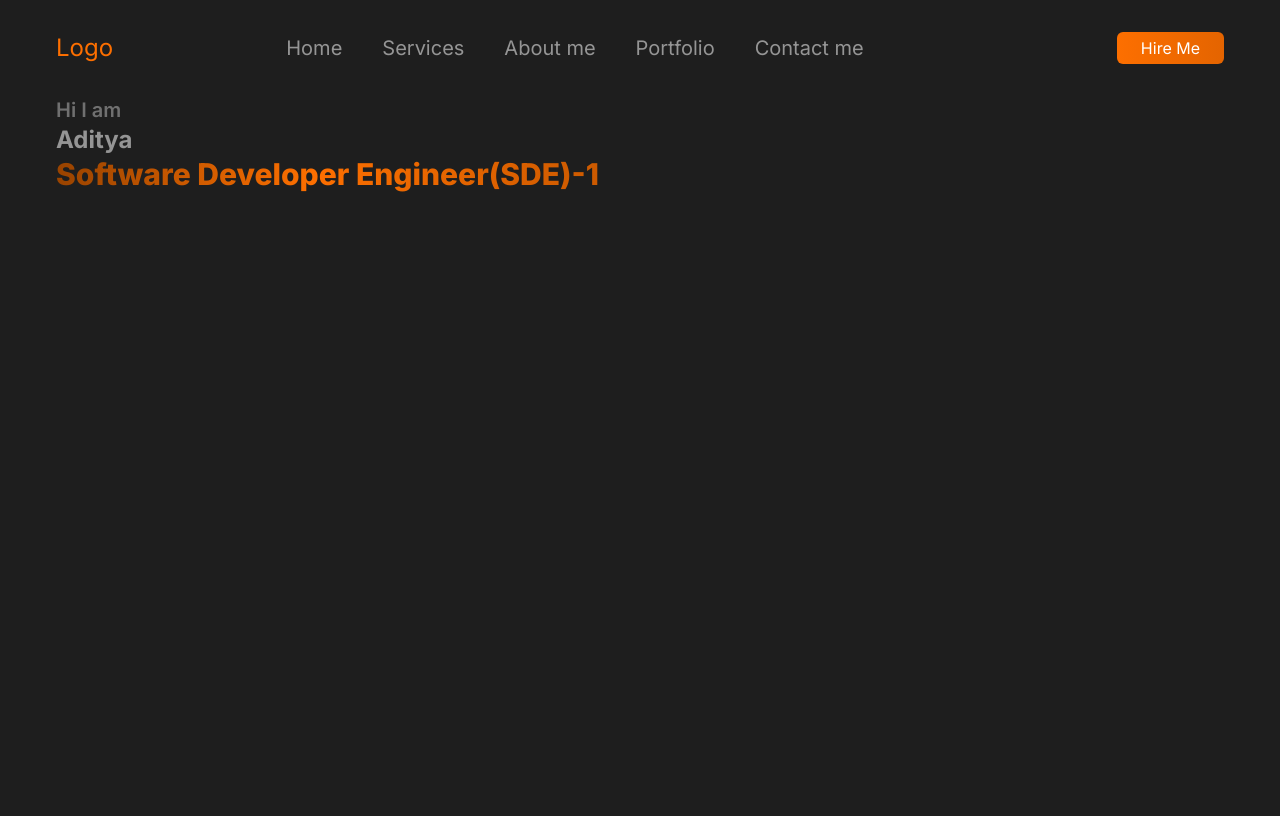
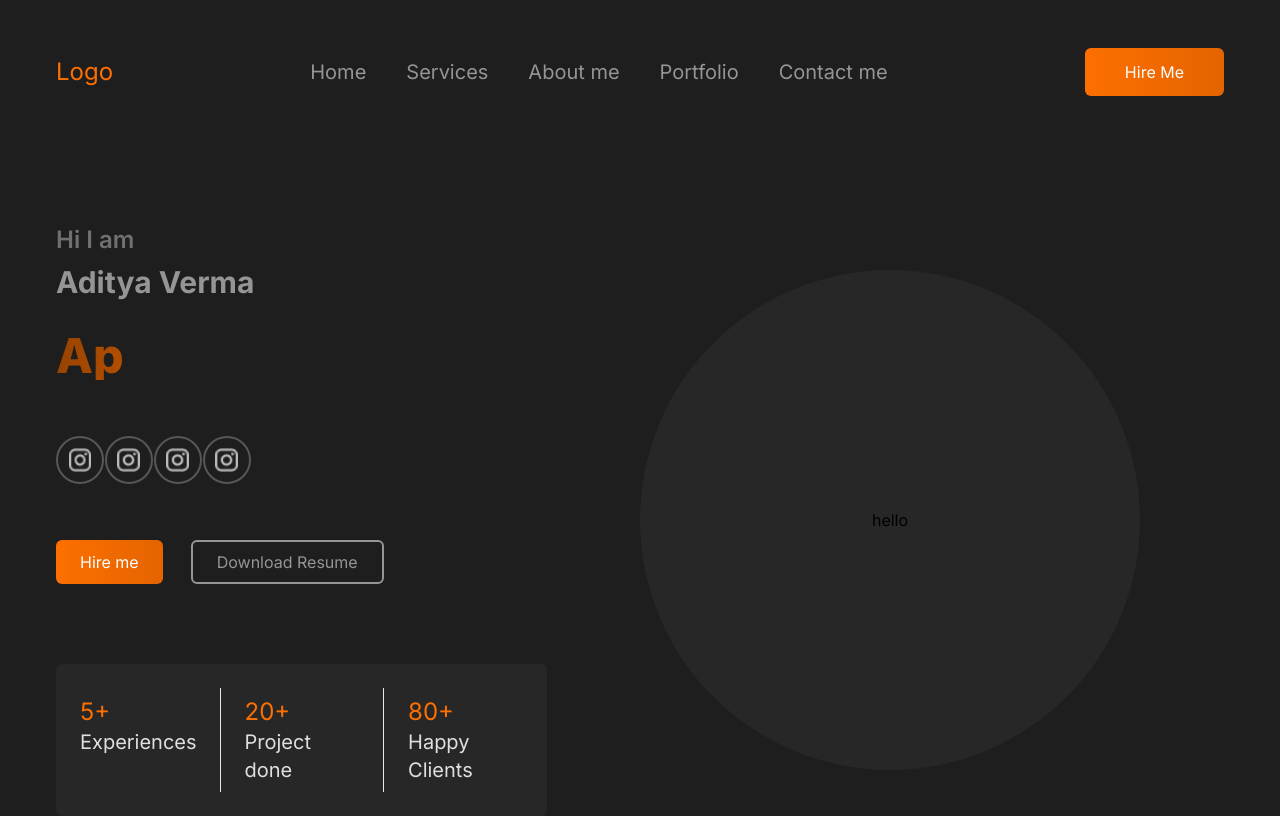
Before and after one commit to Adityaverma1998/Portfolio, a Next.js app: page / in a window 1280 px wide. Shown: the top 816 px of the page. Built offline with nearby package versions, Linux system fonts and the light colour scheme.

Commit message:
feat: add hero section

```diff
--- /dev/null
+++ b/hello.js
@@ -0,0 +1 @@
+console.log("hello");
--- a/package.json
+++ b/package.json
@@ -9,6 +9,10 @@
     "lint": "next lint"
   },
   "dependencies": {
+    "@emotion/react": "^11.11.4",
+    "@emotion/styled": "^11.11.5",
+    "@mui/icons-material": "^5.16.1",
+    "@mui/material": "^5.16.1",
     "next": "14.2.5",
     "react": "^18",
     "react-dom": "^18",
--- a/src/app/page.tsx
+++ b/src/app/page.tsx
@@ -5,7 +5,7 @@ import HeroSection from "@/components/hero-section";
 export default function Home() {
   return (
       <>
-        <div className={'px-14'}>
+        <div className={'px-4 md:px-14'}>
             <HeaderSection/>
             <HeroSection/>
 
--- a/src/components/header/index.tsx
+++ b/src/components/header/index.tsx
@@ -1,21 +1,94 @@
+"use client"
+import {useState} from "react";
+import Link from "next/link";
+import MenuIcon from '@mui/icons-material/Menu';
+import CloseIcon from '@mui/icons-material/Close';
 const HeaderSection=()=>{
+
+    const [isOpen, setIsOpen] = useState(false);
+
+    const toggleDrawer = () => {
+        setIsOpen(!isOpen);
+    };
+
+    console.log('check is open now',isOpen)
     return(
         <>
-            <header className={'flex justify-between py-8 items-center'}>
+        <header className={'hidden lg:flex justify-between py-12 items-center '}>
             <p className={'text-2xl text-accent'}>Logo</p>
-                <ul className={'flex gap-10'}>
+            <ul className={' flex gap-10'}>
                 <li className={' text-xl text-link transition-text duration-250 hover:text-accent cursor-pointer'}>Home</li>
                 <li className={'text-xl text-link transition-text duration-250 hover:text-accent cursor-pointer'}>Services</li>
-                    <li className={'text-xl text-link transition-text duration-250 hover:text-accent cursor-pointer'}>About me</li>
+                <li className={'text-xl text-link transition-text duration-250 hover:text-accent cursor-pointer'}>About
+                    me
+                </li>
                 <li className={'text-xl text-link transition-text duration-250 hover:text-accent cursor-pointer'}>Portfolio</li>
-                    <li className={'text-xl text-link transition-text duration-250 hover:text-accent cursor-pointer'}>Contact me</li>
-                    <li className={'text-xl text-link transition-text duration-250 hover:text-accent cursor-pointer'}></li>
-                    <li className={'text-xl text-link transition-text duration-250 hover:text-accent cursor-pointer'}></li>
+                <li className={'text-xl text-link transition-text duration-250 hover:text-accent cursor-pointer'}>Contact
+                    me
+                </li>
+                {/*<li className={'text-xl text-link transition-text duration-250 hover:text-accent cursor-pointer'}></li>*/}
+                {/*<li className={'text-xl text-link transition-text duration-250 hover:text-accent cursor-pointer'}></li>*/}
             </ul>
-                <button className={'bg-button-gradient text-button px-6 py-1 rounded-md'}>
+            <button className={'bg-button-gradient text-button px-10 py-3 rounded-md'}>
                 Hire Me
 
             </button>
+        </header>
+
+        <header className={'lg:hidden flex justify-between py-8 items-center '}>
+            <div className={'w-full flex  justify-between items-center'}>
+                <button
+                    onClick={toggleDrawer}
+                    className="text-white p-2 focus:outline-none focus:ring-2 focus:ring-gray-800 rounded-md"
+                >
+                    {isOpen ? <CloseIcon/> : <MenuIcon/>}
+                </button>
+
+                <p className={'text-2xl text-accent'}>Logo</p>
+
+                <button className={'bg-button-gradient text-button px-3 py-3 rounded-md'}>
+                    Hire Me
+
+                </button>
+            </div>
+            <div
+                className={`fixed top-0 left-0 w-full h-full bg-primary text-white transform ${
+                    isOpen ? 'translate-x-0' : '-translate-x-full'
+                } transition-transform duration-300 ease-in-out z-50`}
+            >
+                <div className={'w-full flex justify-end items-center'}>
+                    <button
+                        onClick={toggleDrawer}
+                        className="text-white p-2 focus:outline-none focus:ring-2 focus:ring-gray-800 rounded-md"
+                    >
+                        {isOpen ? <CloseIcon/> : <MenuIcon/>}
+                    </button>
+                </div>
+                <div className="flex flex-col p-4">
+                    <Link href="/">
+                        <p className="py-2 px-4 text-xl text-link transition-text duration-250 hover:text-accent cursor-pointer">Home</p>
+                    </Link>
+
+                    <Link href="/">
+                        <p className="py-2 px-4 text-xl text-link transition-text duration-250 hover:text-accent cursor-pointer">Services</p>
+                    </Link>
+                    <Link href="/">
+                        <p className="py-2 px-4 text-xl text-link transition-text duration-250 hover:text-accent cursor-pointer">About me</p>
+                    </Link>
+                    <Link href="/">
+                        <p className="py-2 px-4 text-xl text-link transition-text duration-250 hover:text-accent cursor-pointer">Portfolio</p>
+                    </Link>
+                    <Link href="/">
+                        <p className="py-2 px-4 text-xl text-link transition-text duration-250 hover:text-accent cursor-pointer">Contact me</p>
+                    </Link>
+                    {/*<Link href="/">*/}
+                    {/*    <p className="py-2 px-4 hover:bg-gray-700 rounded-md">Home</p>*/}
+                    {/*</Link>*/}
+
+
+                </div>
+            </div>
+
         </header>
 </>
 )
--- a/src/components/hero-section/hero-typo/index.tsx
+++ b/src/components/hero-section/hero-typo/index.tsx
@@ -1,24 +1,43 @@
 "use client"
 import Typewriter from 'typewriter-effect';
+import SocialMedia from "@/components/hero-section/social-media";
 
 
 
-
+const socialMedia =[
+    {
+        icon:'/images/instagram.png',
+        link:'https://www.google.com'
+    },
+    {
+        icon:'/images/instagram.png',
+        link:'https://www.google.com'
+    },
+    {
+        icon:'/images/instagram.png',
+        link:'https://www.google.com'
+    },
+    {
+        icon:'/images/instagram.png',
+        link:'https://www.google.com'
+    },
+]
 
 const HeroTypo =()=>{
     return(
         <>
-            <div className={''}>
-                <p className={'text-subheading text-xl font-semibold'}> Hi I am</p>
+            <div className={'w-full pt-20'}>
+                <p className={'text-subheading text-xl  md:text-2xl font-semibold'}> Hi I am</p>
 
-                <p className={'text-2xl text-body font-bold'}> Aditya</p>
+                <p className={'text-2xl md:text-3xl text-body font-bold pt-2'}> Aditya Verma</p>
 
 
-                <h1 className={'text-gradient text-3xl font-extrabold'}>
+                <div className={'pt-8'}>
+                    <h1 className={'text-gradient text-3xl  md:text-5xl font-extrabold'}>
                         <Typewriter
                             options={{
 
-                            strings: ['Software Developer Engineer(SDE)-1', 'Web Developer','App Developer','FullStack Developer'],
+                                strings: [ 'Web Developer', 'App Developer', 'FullStack Developer'],
                                 autoStart: true,
                                 loop: true,
                             }}
@@ -26,6 +45,44 @@ const HeroTypo =()=>{
 
                     </h1>
                 </div>
+                <div className={' py-14  w-[72%] md:w-1/3 flex justify-between' }>
+                    {
+                        socialMedia?.map((items:any,index:number)=>{
+                            return  <SocialMedia key={index} icon={items?.icon} link={items?.link} />
+
+                        })
+                    }
+                </div>
+
+                <div className={'flex  gap-7'}>
+                    <button className={'bg-button-gradient text-button px-6 py-2 rounded-md'}>
+                        Hire me
+                    </button>
+
+                    <button className={'border-2 border-[#959595] rounded-md px-6 py-2 text-[#959595] bg-transparent'}>
+                       Download Resume
+                    </button>
+                </div>
+
+                <div className={'py-20'}>
+                    <div className={'w-[84%] bg-sub-primary grid grid-cols-3 divide-x  py-6 rounded-md'}>
+                        <div className={' px-6 py-2'}>
+                            <p className={'text-2xl text-accent'}> 5+ </p>
+                            <p className={'text-xl text-light'}> Experiences</p>
+                        </div>
+                        <div className={' px-6 py-2'}>
+                            <p className={'text-2xl text-accent'}> 20+ </p>
+                            <p className={'text-xl text-light'}> Project done</p>
+                        </div>
+                        <div className={' px-6 py-2'}>
+                            <p className={'text-2xl text-accent'}> 80+ </p>
+                            <p className={'text-xl text-light'}> Happy Clients</p>
+                        </div>
+
+                    </div>
+
+                </div>
+            </div>
         </>
     )
 }
--- a/src/components/hero-section/index.tsx
+++ b/src/components/hero-section/index.tsx
@@ -3,8 +3,16 @@ import HeroTypo from "@/components/hero-section/hero-typo";
 const HeroSection = ()=>{
     return(
         <>
-            <div className={'flex flex-col md:flex-row'}>
-                <HeroTypo/>
+            <div className={'flex  md:flex-row flex-col items-center  '}>
+                <div className={'w-full lg:w-1/2'}>
+                    <HeroTypo/>
+
+                </div>
+                <div className={''}>
+                    <div className={'h-[500px] aspect-square bg-sub-primary rounded-full flex items-center justify-center'}>
+                        <h1>hello</h1>
+                    </div>
+                </div>
             </div>
         </>
     )
--- a/src/components/hero-section/social-media/index.tsx
+++ b/src/components/hero-section/social-media/index.tsx
@@ -1,3 +1,6 @@
+import Link from "next/link";
+import Image from "next/image";
+import metamask from "*.svg";
 interface SocialMediaProd{
     icon:string;
     link:string;
@@ -5,9 +8,27 @@ interface SocialMediaProd{
 const SocialMedia =(props:SocialMediaProd)=>{
     return(
         <>
-            <div className={''}>
+            {/*<div className="h-12 w-[25%] flex justify-center items-center relative">*/}
+            {/*    <Image src={'/images/instagram.png'} layout="fill" objectFit="contain" alt="metamask"/>*/}
+            {/*</div>*/}
+            <a href="https://www.google.com" target="_blank" rel="noopener noreferrer">
+                <div
+                    className=" h-12 w-12 bg-transparent rounded-full flex items-center justify-center border-2 border-[#575757] cursor-pointer ">
+                   <div className={'h-6 w-6 relative'}>
+                       <Image
+                           src="/images/instagram.png"
+                           layout="fill"
+                           objectFit="contain"
+                           alt="metamask"
+                           className="absolute "
+                       />
+                   </div>
+                </div>
+            </a>
 
-            </div>
+
         </>
     )
 }
+
+export default SocialMedia;
--- a/tailwind.config.ts
+++ b/tailwind.config.ts
@@ -14,8 +14,8 @@ const config: Config = {
                 primary: '#333333',       // Main content text color
                 secondary: '#666666',     // Less emphasized text color
                 accent: '#FD6F00',        // Highlighted or link text color
-                muted: '#999999',         // Subtle or disabled text color
-                light: '#ffffff',         // Text color for light content on dark backgrounds
+                muted: '#959595',         // Subtle or disabled text color
+                light: '#DFDFDF',         // Text color for light content on dark backgrounds
                 dark: '#000000',          // Text color for dark content on light backgrounds
                 heading: '#2C3E50',       // Heading text color
                 subheading: '#707070',    // Subheading text color
@@ -27,13 +27,18 @@ const config: Config = {
                 error: '#E74C3C',         // Error message text color
                 success: '#2ECC71',       // Success message text color
                 warning: '#F39C12',       // Warning message text color
-                info: '#3498DB',          // Informational text color
+                info: '#3498DB',
 
 
             },
             backgroundImage: {
                 'button-gradient': 'linear-gradient(90deg, #FD6F00 0%, #E46400 100%)',
                 'heading-gradient': 'linear-gradient(90deg, #984300 0%,#FD6F00 46%, #CA5900 100%)',
+            },
+            backgroundColor:{
+                'primary':'#1E1E1E',
+                'secondary':'#575757',
+                'sub-primary':'rgba(255, 255, 255, 0.04)'
             },
             transitionProperty: {
                 'text': 'color',
```
Also changed, not shown: src/components/services/index.tsx (added), src/components/services/services-card/index.tsx (added), 2 other files (tests, documents, lock files or other folders). Lines whose indentation alone changed are shown as unchanged.
